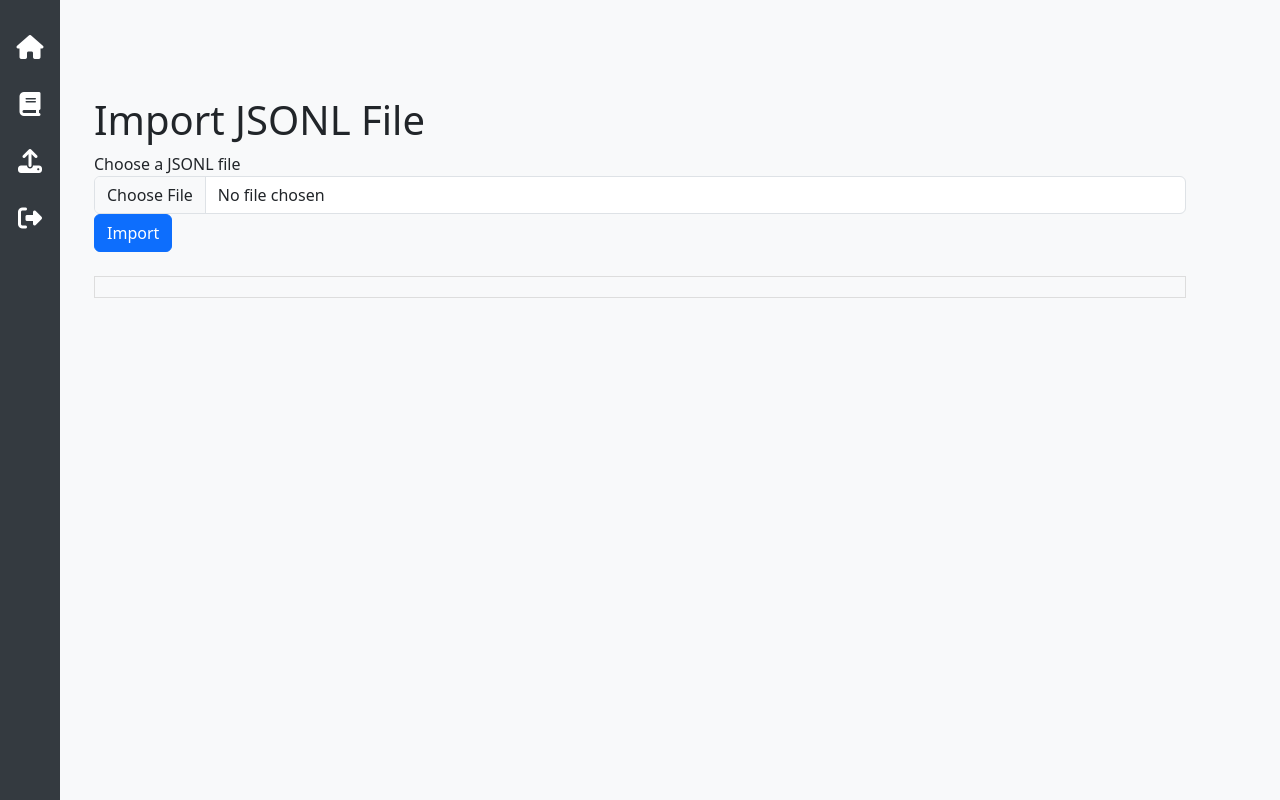
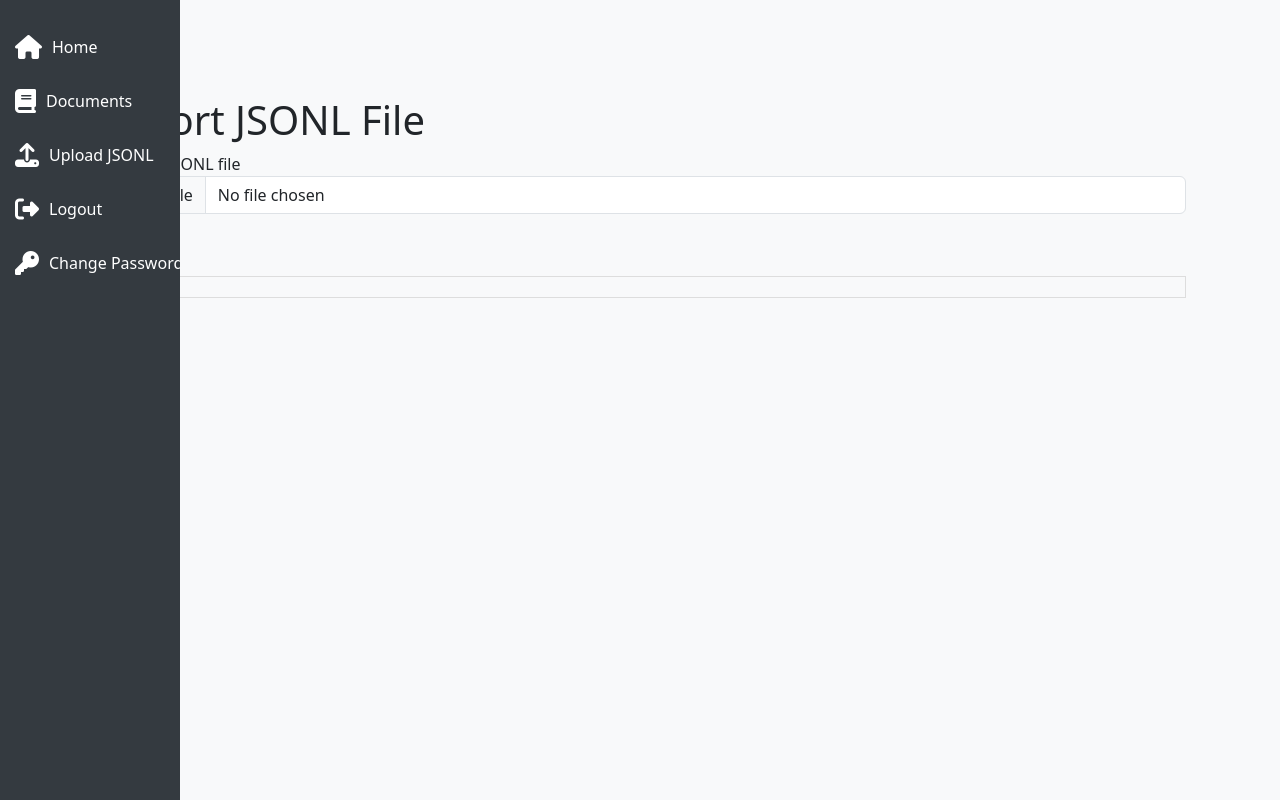
Before and after one commit to PonteIneptique/paramhtrs-app, a Flask app: page /import in a window 1280 px wide. Run offline with Flask 3, Linux system fonts and the light colour scheme; the visitor is signed in with stand-in values (Sample User, id 1); some libraries are stand-ins or nearby versions.

Commit message:
And now with stream import

```diff
--- a/app/__init__.py
+++ b/app/__init__.py
@@ -54,6 +54,7 @@ def db_create():
 @app.cli.command("import")
 @click.argument("jsonl")
 def import_(jsonl):
-    with open(jsonl) as f:
-        for x, *_ in import_jsonl_stream(f):
-            print(x.strip())
+    with app.app_context():
+        with open(jsonl) as f:
+            for x, *_ in import_jsonl_stream(f):
+                print(x.strip())
--- a/app/bp_auth.py
+++ b/app/bp_auth.py
@@ -84,18 +84,63 @@ def reject_user(user_id):
     flash(f"User {user.username} has been rejected.", "success")
     return redirect(url_for("bp_main.home_route"))
 
+@bp_auth.route("/change_password", methods=["GET", "POST"])
+@login_required
+def change_password():
+    if request.method == "POST":
+        old_password = request.form["old_password"]
+        new_password = request.form["new_password"]
+        confirm_password = request.form["confirm_password"]
 
-@bp_auth.route("/admin", methods=["GET"])
+        # Validate old password
+        if not current_user.check_password(old_password):
+            flash("Old password is incorrect.", "danger")
+            return redirect(url_for("bp_auth.change_password"))
+
+        # Check if new passwords match
+        if new_password != confirm_password:
+            flash("New passwords do not match.", "danger")
+            return redirect(url_for("bp_auth.change_password"))
+
+        # Update the password
+        current_user.set_password(new_password)
+        db.session.commit()
+
+        flash("Your password has been updated successfully.", "success")
+        return redirect(url_for("bp_main.home_route"))
+
+    return render_template("change_password.html")
+
+@bp_auth.route("/admin", methods=["GET", "POST"])
 @login_required
 def admin_panel():
     if not current_user.is_admin:
         flash("You are not authorized to access the admin panel.", "danger")
-        return redirect(url_for("bp_auth.home_route"))
+        return redirect(url_for("bp_main.home_route"))
 
-    # Query for users who are not approved yet
+    # Handle password update request
+    if request.method == "POST":
+        user_id = request.form.get("user_id")
+        new_password = request.form.get("new_password")
+
+        if user_id and new_password:
+            user = User.query.get(user_id)
+            if user and user.is_approved:
+                user.set_password(new_password)  # Hash and update password
+                db.session.commit()
+                flash(f"Password updated for {user.username}.", "success")
+            else:
+                flash("User not found or not approved.", "danger")
+        else:
+            flash("Invalid input for password update.", "danger")
+
+    # Get unapproved users
     unapproved_users = User.query.filter_by(is_approved=False).all()
+    # Get approved users
+    approved_users = User.query.filter_by(is_approved=True).all()
 
-    return render_template("admin.html", users=unapproved_users)
+    return render_template("admin.html", unapproved_users=unapproved_users, approved_users=approved_users)
+
 
 # User loader for Flask-Login
 @login_manager.user_loader
--- a/app/bp_main.py
+++ b/app/bp_main.py
@@ -1,4 +1,4 @@
-from flask import Blueprint, render_template, request, jsonify, Response
+from flask import Blueprint, render_template, request, jsonify, Response, stream_with_context
 from sqlalchemy import func, or_
 import io
 
@@ -108,7 +108,6 @@ def import_jsonl_route():
                     else:
                         yield f"<div class='bg-{cls} text-dark bg-opacity-10' style='font-size:smaller;'>{message}</div><br>"
 
-            g = generate()
-            return Response(g, content_type='text/html')
+            return Response(stream_with_context(generate()), content_type='text/html')
 
     return render_template("import.html", form=form)
--- a/app/templates/base.html
+++ b/app/templates/base.html
@@ -13,7 +13,6 @@
             font-weight: normal;
             font-style: normal;
         }
-
         body {
             display: flex;
         }
@@ -30,14 +29,23 @@
             flex-direction: column;
             align-items: center;
             padding-top: 20px;
+            transition: width 0.3s ease;
+            overflow: hidden;
+        }
+
+        .sidebar:hover {
+            width: 180px; /* Expand the sidebar on hover */
         }
 
         .sidebar a {
             color: white;
             text-decoration: none;
             padding: 15px;
-            display: block;
-            text-align: center;
+            display: flex;
+            align-items: center;
+            width: 100%;
+            transition: background-color 0.3s;
+            white-space: nowrap;
         }
 
         .sidebar a:hover {
@@ -47,8 +55,19 @@
 
         .sidebar i {
             font-size: 24px;
+            margin-right: 10px;
         }
 
+        /* Hide text by default and show when sidebar expands */
+        .sidebar span {
+            display: none;
+            transition: opacity 0.3s ease;
+        }
+
+        .sidebar:hover span {
+            display: inline;
+            opacity: 1;
+        }
         #document-text-container, .junicode {
             font-family: 'JunicodeVF', serif;
         }
@@ -89,20 +108,46 @@
 </head>
 <body class="bg-light">
     <div class="sidebar">
-        <a href="{{url_for('bp_main.home_route')}}" aria-label="Home"><i class="fas fa-home"></i></a>
-        <a href="{{url_for('bp_main.documents_route')}}" aria-label="Correct a document"><i class="fas fa-book"></i></a>
-        <a href="{{url_for('bp_main.import_jsonl_route')}}" aria-label="Upload a JsonL"><i class="fas fa-upload"></i></a>
+        <a href="{{ url_for('bp_main.home_route') }}" aria-label="Home">
+            <i class="fas fa-home"></i> <span>Home</span>
+        </a>
+        <a href="{{ url_for('bp_main.documents_route') }}" aria-label="Documents">
+            <i class="fas fa-book"></i> <span>Documents</span>
+        </a>
+        <a href="{{ url_for('bp_main.import_jsonl_route') }}" aria-label="Upload a JsonL">
+            <i class="fas fa-upload"></i> <span>Upload JSONL</span>
+        </a>
         {% if current_user.is_anonymous %}
-        <a href="{{url_for('bp_auth.login')}}" aria-label="Login"><i class="fa-solid fa-right-to-bracket"></i></a>
-        <a href="{{url_for('bp_auth.register')}}" aria-label="Register"><i class="fa-solid fa-user-plus"></i></a>
+        <a href="{{ url_for('bp_auth.login') }}" aria-label="Login">
+            <i class="fa-solid fa-right-to-bracket"></i> <span>Login</span>
+        </a>
+        <a href="{{ url_for('bp_auth.register') }}" aria-label="Register">
+            <i class="fa-solid fa-user-plus"></i> <span>Register</span>
+        </a>
         {% else %}
-        <a href="{{url_for('bp_auth.logout')}}" aria-label="Logout"><i class="fa-solid fa-right-from-bracket"></i></a>
-            {% if current_user.is_admin %}
-            <a href="{{url_for('bp_auth.admin_panel')}}" aria-label="Admin Panel"><i class="fa-solid fa-users"></i></a>
-            {% endif %}
+        <a href="{{ url_for('bp_auth.logout') }}" aria-label="Logout">
+            <i class="fa-solid fa-right-from-bracket"></i> <span>Logout</span>
+        </a>
+        <a href="{{ url_for('bp_auth.change_password') }}" aria-label="Change Password">
+            <i class="fa-solid fa-key"></i> <span>Change Password</span>
+        </a>
+        {% if current_user.is_admin %}
+        <a href="{{ url_for('bp_auth.admin_panel') }}" aria-label="Admin Panel">
+            <i class="fa-solid fa-users"></i> <span>Admin Panel</span>
+        </a>
+        {% endif %}
         {% endif %}
     </div>
     <div class="container mt-5">
+
+        {% with messages = get_flashed_messages(with_categories=true) %}
+            {% if messages %}
+                <div class="alert alert-{{ messages[0][0] }} mt-4">
+                    {{ messages[0][1] }}
+                </div>
+            {% endif %}
+        {% endwith %}
+
         {% block content %}{% endblock %}
     </div>
     <script src="https://cdn.jsdelivr.net/npm/bootstrap@5.3.0/dist/js/bootstrap.bundle.min.js"></script>
```
Also changed, not shown: app/db.py (+46 -47 lines), app/templates/admin.html (+44 -18 lines), app/templates/change_password.html (added, +24 -0 lines), app/templates/home.html (+0 -7 lines), app/templates/login.html (+0 -8 lines), app/templates/register.html (+0 -7 lines).
